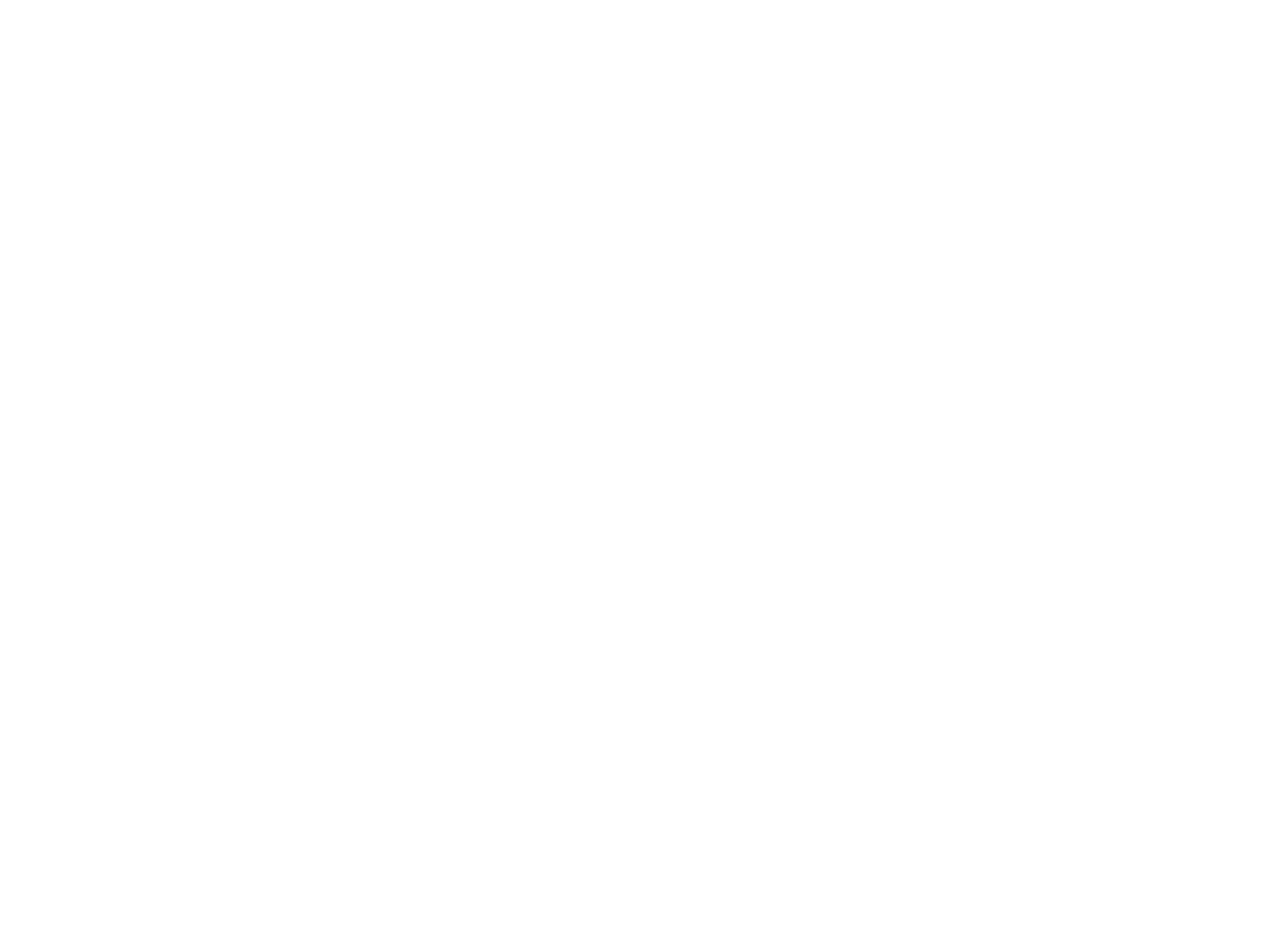
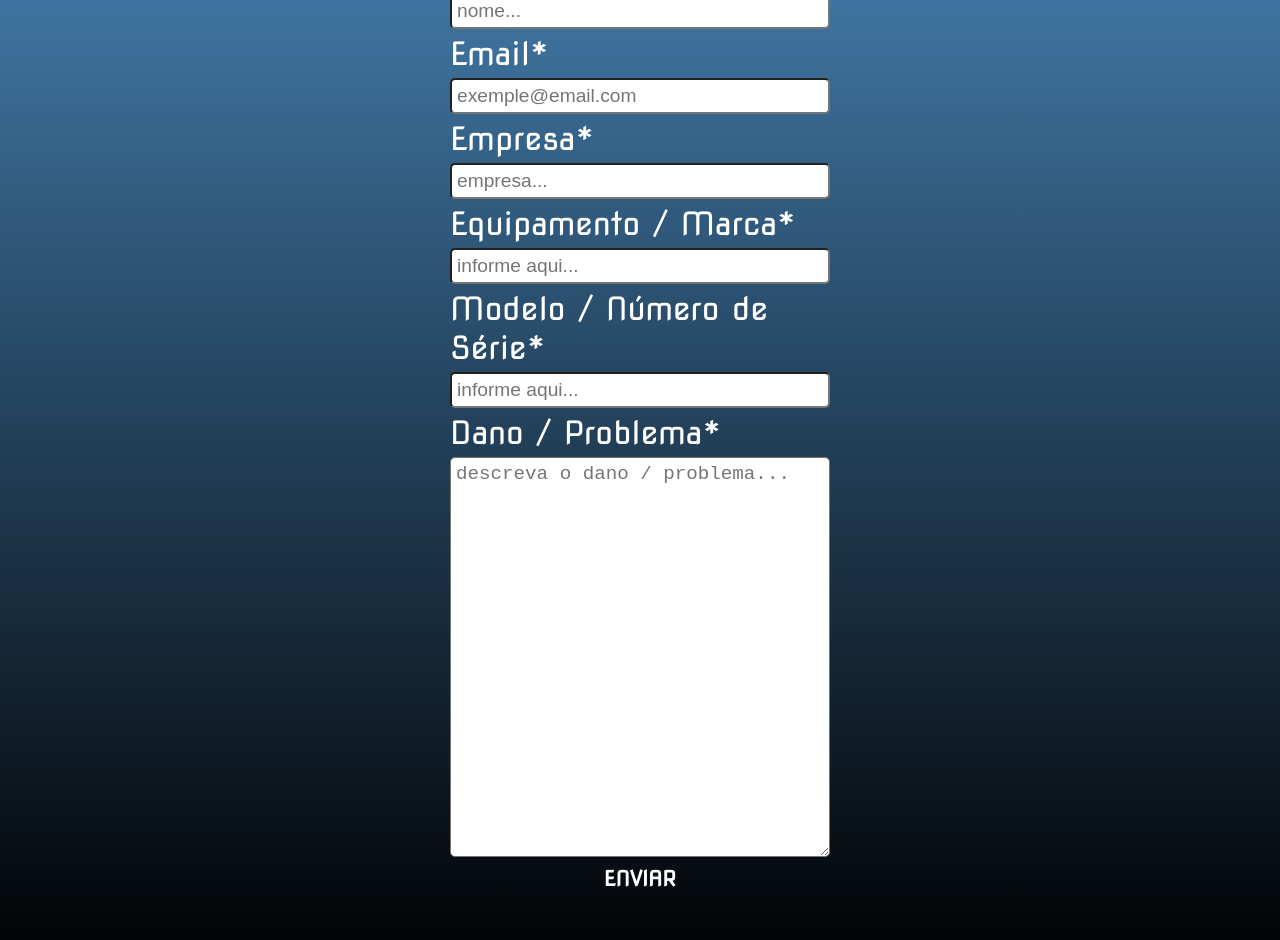
Before and after one commit to MatheusNascimento99/projeto-engevida, a Next.js app: page /chamado in a window 1280 px wide. Before the commit this address had no page. Shown: the part 662-1602 px from the top of the page. Before the commit the page ends 800 px from the top, so only its background shows below. Built offline with nearby package versions, Linux system fonts and the light colour scheme.

Commit message:
finalizado abertura de chamado

```diff
--- /dev/null
+++ b/src/app/chamado/page.jsx
@@ -0,0 +1,14 @@
+import Image from "next/image";
+import Header from "@/components/header";
+import Btn from "@/components/buttons/bt.jsx";
+import MidleChamado from "@/components/MidleCall/index.jsx";
+
+export default function Home() {
+  return (
+    <>
+      <Header/>
+      <Btn/>
+      <MidleChamado/>
+    </>
+  );
+}
--- /dev/null
+++ b/src/components/MidleCall/index.jsx
@@ -0,0 +1,16 @@
+'use client';
+import ContactFormCall from "../contact-form-call.js";
+import style from './style.css'
+
+const MidleCall = () => {
+    return (
+        <div className='MidleService'>
+            <hr className='Hr' />
+            <ContactFormCall />
+        </div>
+    )
+
+}
+
+
+export default MidleCall;
--- /dev/null
+++ b/src/components/MidleCall/style.css
@@ -0,0 +1,19 @@
+@import url('../../global.css');
+
+.Hr{
+    width: 82rem;
+    height: 2.5px;
+    background-color: white;
+    margin: 10px 5px;
+    max-width: 100%;
+}
+
+.MidleService{
+    background:linear-gradient(0deg, rgba(0,0,0,1) 0%, rgba(70,130,180,1) 100%);
+    color: white;
+    display: flex;
+    flex-direction: column;
+    align-items: center;
+    width: auto;
+    height: auto;
+}
--- /dev/null
+++ b/src/components/contact-form-call.js
@@ -0,0 +1,39 @@
+import { useForm, ValidationError } from "@formspree/react";
+import styleForm from './styleFormCall.css';
+
+export default function ContactForm() {
+  const [state, handleSubmit] = useForm("mwkgoqjg");
+  if (state.succeeded) {
+      return <p className="msn_send" >Menssagem enviada! <br/>
+        Aguande nosso retorno!</p>;
+  }
+
+  return (
+    <form  className="Form_full_call" onSubmit={handleSubmit}>
+
+      <label htmlFor="nome">Nome*</label>
+      <input required placeholder="nome..." id="nome" type="nome" name="nome" />
+
+      <label htmlFor="email">Email*</label>
+      <input required placeholder="exemple@email.com" id="email" type="email" name="email" />
+
+      <label htmlFor="empresa">Empresa*</label>
+      <input required placeholder="empresa..." id="empresa" type="empresa" name="empresa" />
+
+      <label htmlFor="equipamento">Equipamento / Marca*</label>
+      <input required placeholder="informe aqui..." id="equipamento" type="equipamento" name="equipamento" />
+
+      <label htmlFor="modeloSerie">Modelo / Número de Série*</label>
+      <input required placeholder="informe aqui..." id="modeloSerie" type="modeloSerie" name="modeloSerie" />
+
+        Dano / Problema*
+      <ValidationError prefix="Email" field="email" errors={state.errors} />
+      <textarea required className="txt_areaCall" placeholder="descreva o dano / problema..." id="dano" name="dano" />
+      <ValidationError prefix="Dano" field="dano" errors={state.errors} />
+      <button className="btn" type="submit" disabled={state.submitting}>
+        ENVIAR
+      </button>
+      <ValidationError errors={state.errors} />
+    </form>
+  );
+}
--- /dev/null
+++ b/src/components/styleFormCall.css
@@ -0,0 +1,83 @@
+@import url('../global.css');
+
+.Form_full_call{
+    display: flex;
+    flex-direction: column;
+    gap: 5px;
+    width: 25rem;
+    height: auto;
+    max-width: 100%;
+    margin: 3rem 0 5rem 0;
+    padding: 0px 10px 0px 10px;
+}
+
+textarea{
+    height: 55rem;
+}
+
+input, textarea{
+    border-radius: 5px;
+    padding: 5px;
+    font-size: 1.2rem;
+}
+
+textarea::placeholder, input::placeholder{
+    color: #000000 0.5;
+}
+
+
+
+
+.Form_full_call {
+    font-family: Nova Square;
+    font-size: 2rem;
+    color: white;
+
+}
+
+.txt_areaCall{
+    height: 25rem;
+}
+
+.btn{
+    align-self: center;
+    max-width: fit-content;
+    font-size: 1.3rem;
+    padding: 4px;
+    font-family: Nova Square;
+    font-weight: bolder;
+    background: transparent;
+    color: white;
+    border: none;
+    cursor: pointer;
+
+}
+
+.btn:active{
+    position: relative;
+    top: 5px;
+}
+
+
+/* DIV APÓS A MENSAGEM SER ENVIADA */
+
+.msn_send{
+    text-align: center;
+    max-width: fit-content;
+    font-size: 1.5rem;
+    padding: 4px;
+    font-family: Nova Square;
+    font-weight: bolder;
+    background: transparent;
+    color: white;
+    border: none;
+    margin-bottom: 2rem;
+}
+
+@media only screen and (min-width: 992px) {
+    .msn_send{
+    margin-bottom: 20rem;
+
+    }
+
+}
```
